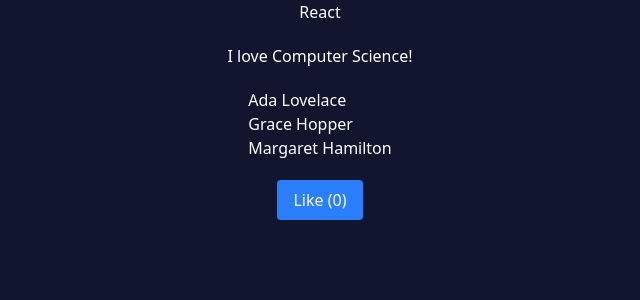
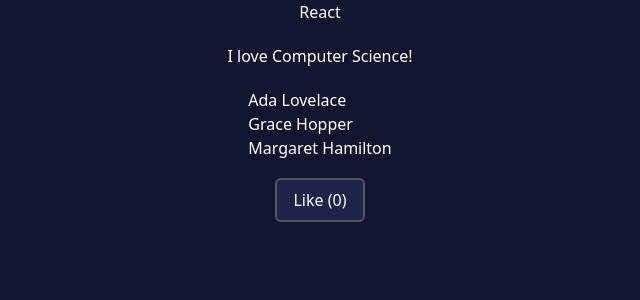
Before and after one commit to ktapia576/AWS-portfolio, a Next.js app: page / in a window 1280 px wide. Shown: the top 300 px of the page, without its empty margins (320-960 px from the left). Built offline with nearby package versions, Linux system fonts and the light colour scheme.

Commit message:
Create reusable button component to have same styling among whole project

```diff
--- /dev/null
+++ b/app/components/button.js
@@ -0,0 +1,13 @@
+
+/* Button component to reuse same Tailwind Styling to make code neater and less verbose for parent Button wrapper components*/
+
+export default function Button({children, className = "", ...props}) {
+    return (
+        <button
+            className={`bg-primary-light text-white outline-2 outline-primary-outline px-4 py-2 rounded  hover:bg-secondary cursor-pointer ${className}`}
+            {...props}
+        >
+            {children}
+        </button>
+    )
+}
--- a/app/global.css
+++ b/app/global.css
@@ -6,4 +6,5 @@
     --color-primary-dark: #0a0e1f;
     --color-secondary: #3a5ea4;
     --color-accent: #f4b400;
+    --color-primary-outline: #54526d;
   }
--- a/app/ui/like-button.js
+++ b/app/ui/like-button.js
@@ -1,6 +1,7 @@
 'use client';
 
 import { useState } from 'react';
+import Button from '@/app/components/button';
 
 export default function LikeButton() {
     const [likes, setLikes] = useState(0);
@@ -10,5 +11,5 @@
         setLikes(likes + 1);
     }
 
-    return <button className="bg-blue-500 text-white px-4 py-2 rounded hover:bg-blue-600 cursor-pointer" onClick={handleClick}>Like ({likes})</button>
+    return <Button onClick={handleClick}> Like ({likes})</Button>
 }
```
